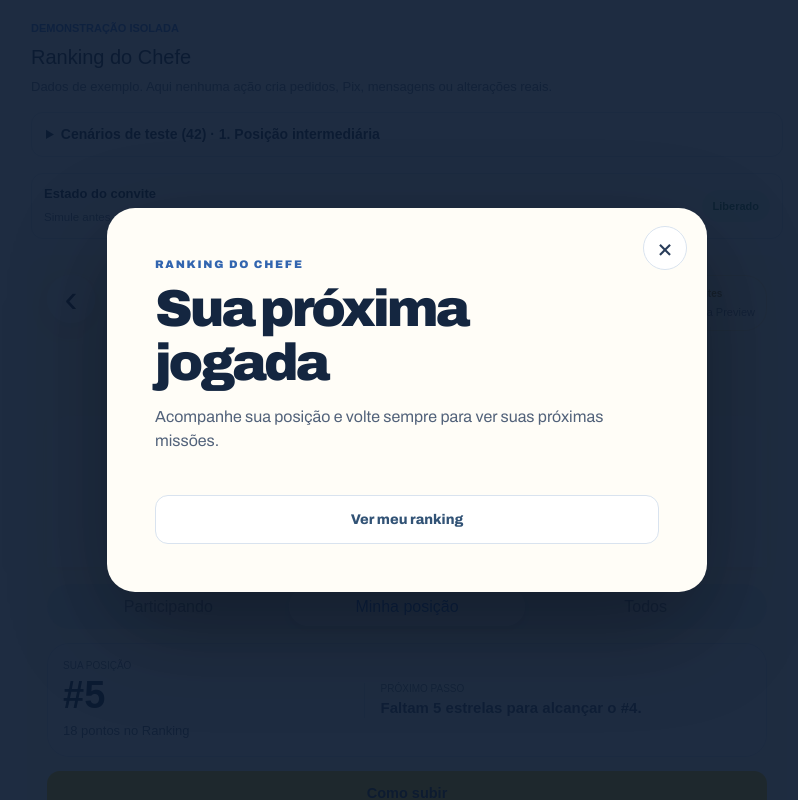
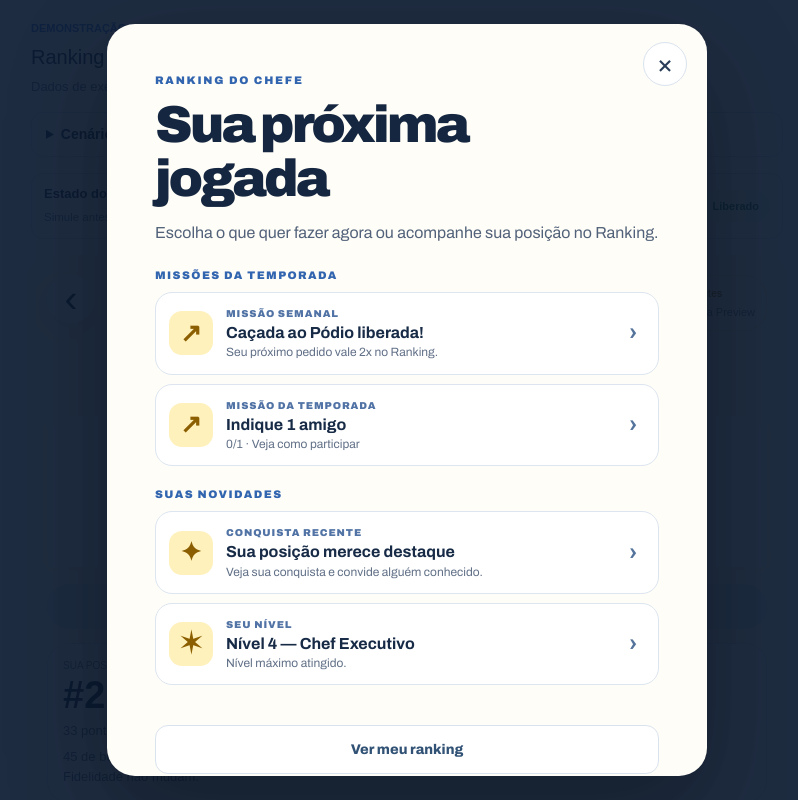
Before and after one commit to luk8nhassil-maker/-chefebot, a Next.js app: page /dev/ranking-retencao in a window 1280 px wide. Shown: the top 800 px of the page, without its empty margins (233-1031 px from the left). Built offline with nearby package versions, Linux system fonts and the light colour scheme.

Commit message:
ux(ranking): abrir missões ao entrar no ranking

```diff
--- a/src/app/dev/ranking-retencao/RankingRetencaoPreview.tsx
+++ b/src/app/dev/ranking-retencao/RankingRetencaoPreview.tsx
@@ -687,7 +687,7 @@ const CENARIOS_V3: Cenario[] = [
 CENARIOS.push(...CENARIOS_V3);
 
 export default function RankingRetencaoPreview() {
-  const [cenario, setCenario] = useState(CENARIOS[0]);
+  const [cenario, setCenario] = useState(CENARIOS[25]);
   const [aviso, setAviso] = useState("");
   const [indicando, setIndicando] = useState(false);
   const [compartilhando, setCompartilhando] = useState(false);
```
